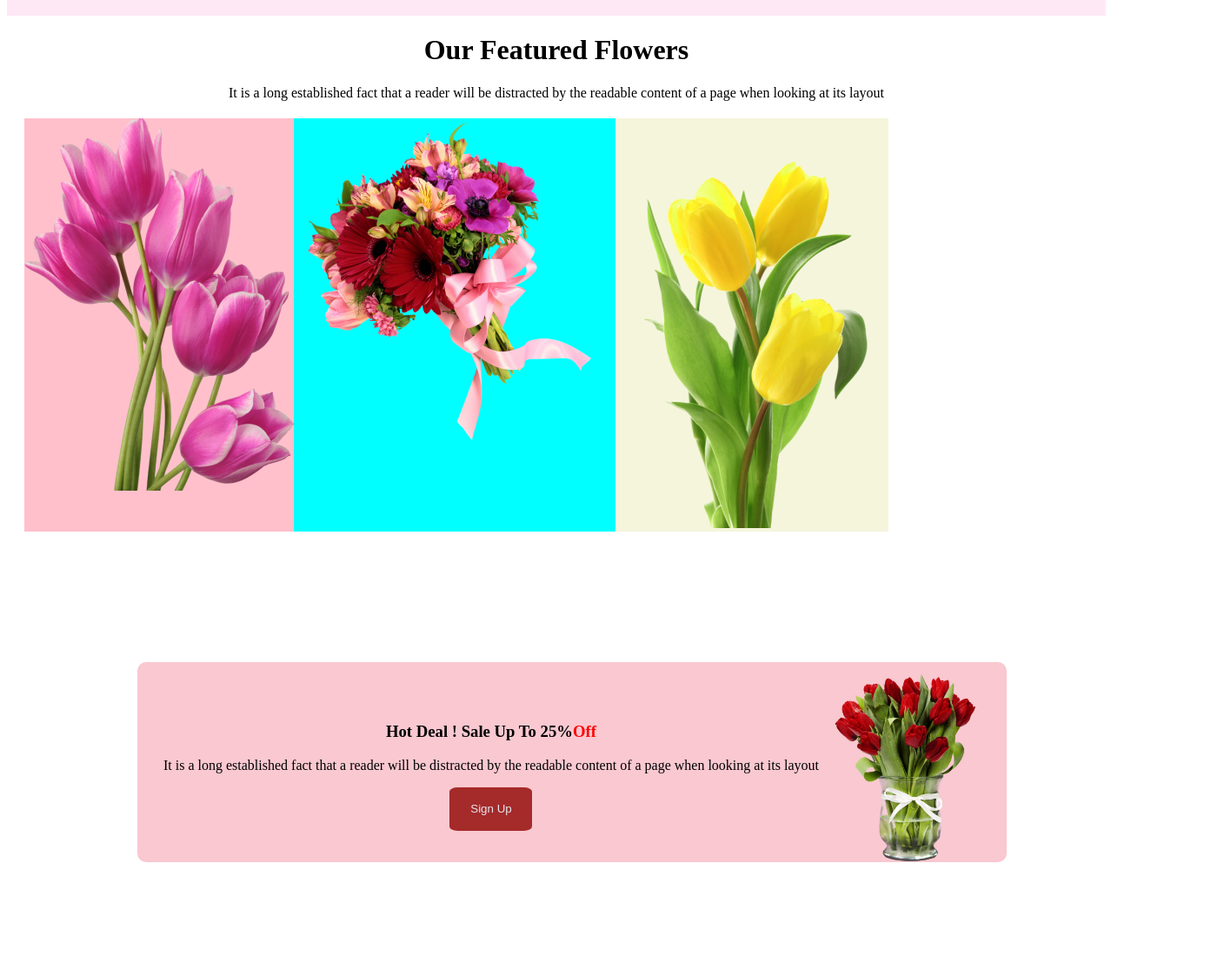
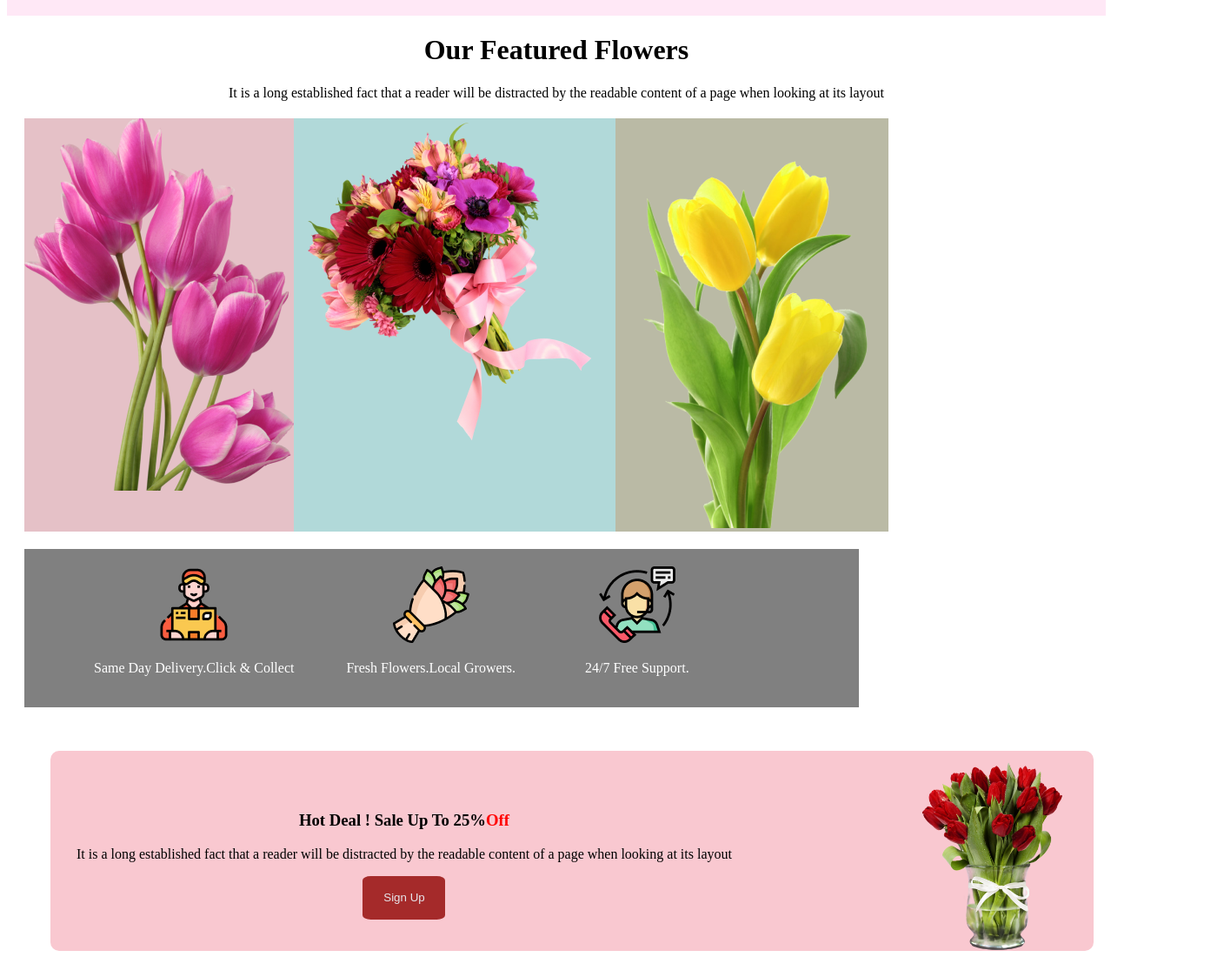
Before and after one commit to Puja85/Assignment-1, a plain HTML site: page index.html in a window 1280 px wide. Shown: the part 680-1780 px from the top of the page at 87% size, 1408 px wide, since content can reach past the window. Drawn offline with Linux system fonts and the light colour scheme.

Commit message:
another section added

```diff
--- a/index.html
+++ b/index.html
@@ -29,13 +29,23 @@
             <p>It is a long established fact that a reader will be distracted by the readable
                 content of a page when looking at its layout</p>
         </div>
-        <div class="extra-flr">
+        <section class="extra-flr">
+
            <div class="flr1"> <img src="Flower Asset/pngwing 6.png"></div>
            <div class="flr2"> <img src="Flower Asset/pngwing 5.png"></div>
            <div class="flr3"> <img src="Flower Asset/pngwing 7.png"></div>
 
+        </section>
+        <div class="extra-anther-container">
+        <div class="extra-anther1">
+            <img src="Flower Asset/Group 57.png"> <p>Same Day Delivery.Click & Collect</p></div>
+            <div class="extra-anther2">
+            <img src="Flower Asset/Group 58.png"><p>Fresh Flowers.Local Growers.</p></div>
+            <div class="extra-anther3">
+            <img src="Flower Asset/Group 59.png"><p>24/7 Free Support.</p></div>
+
         </div>
-    </div>
+
 
     <main >
         <div class="main">
--- a/style.css
+++ b/style.css
@@ -40,19 +40,35 @@
     display: flex;
     background-position: center;
     margin: 20px;
+    border-radius:50%;
 }
 .flr1{
-    background-color: pink;
+    background-color: rgb(229, 193, 199);
 
 }
 .flr2{
-    background-color: aqua;
+    background-color: rgb(177, 217, 217);
 }
 .flr3{
-    background-color: beige;
+    background-color: rgb(186, 186, 165);
 }
 .extra{
     text-align: center;
+}
+.extra-anther-container{
+    display: flex;
+    background-color: grey;
+    margin: 20px;
+    padding: 20px 80px;
+    width: 800px;
+    color:#fff;
+
+}
+.extra-anther1{
+    margin-right: 60px;
+}
+.extra-anther2{
+    margin-right: 80px;
 }
 /*main section styles*/
 .dicount{
@@ -62,8 +78,8 @@
     background-color: rgb(249, 200, 208);
    padding-bottom: 30px;
    border-radius: 10px;
-   margin: 150px ;
-   width: 1000px;
+   margin: 50px;
+   width: 1200px;
    height: 200px;
    text-align: center;
 
@@ -92,14 +108,15 @@
  }
  .instra{
     margin: 5px;
-    height: 400px;
+    height: 300px;
 
  }
  .latest-deals{
     background-image: url(Rectangle\ 9.png);
     text-align: center;
-    padding: 20px;
-    width: 1000px;
+    padding: 30px;
+    width: 1340px;
+    height: 300px;
     background-size: cover;
     margin-top: 20px;
  }
@@ -131,4 +148,5 @@
     text-align: center;
     background-color: black;
     padding: 30px;
+    margin-top: 30px;
  }
```
